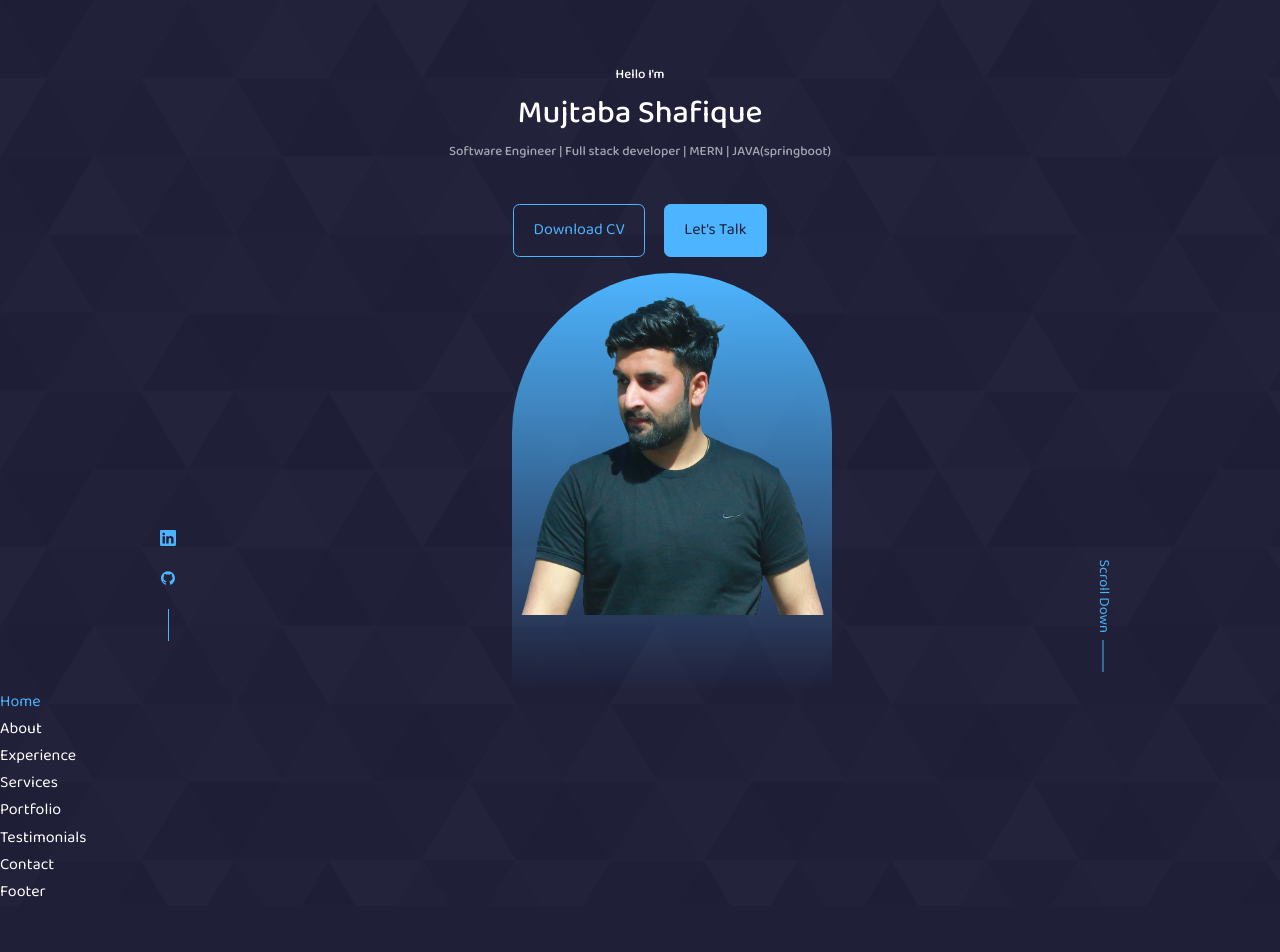
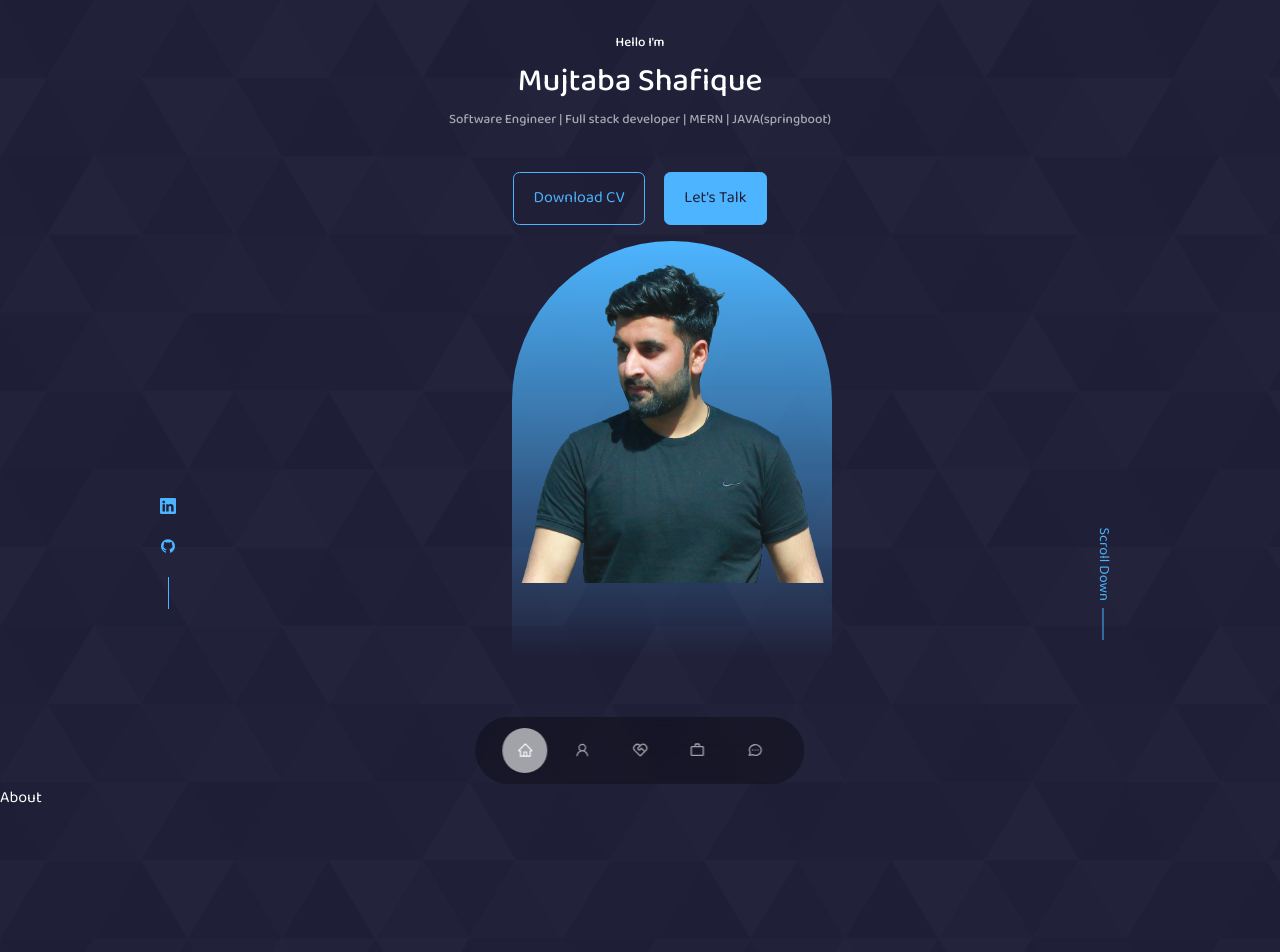
Before and after one commit to mujtabacodes/Portfolio-web-application, a React (Create React App) app: page / in a window 1280 px wide. Shown: the top 952 px of the page. Before the commit the page ends 906 px from the top, so only its background shows below. Built offline with nearby package versions, Linux system fonts and the light colour scheme.

Commit message:
Nav completed

```diff
--- a/src/assets/css/index.css
+++ b/src/assets/css/index.css
@@ -48,7 +48,10 @@
 h1,h2,h3,h4,h5{
     font-weight: 500;
 }
-
+section{
+    height:100vh;
+    margin-top: 8rem;
+}
 section>h2,section>h5{
     text-align: center;
     color:var(--color-light);
--- a/src/components/about/About.jsx
+++ b/src/components/about/About.jsx
@@ -2,6 +2,6 @@
 import './about.css'
 export default function About() {
   return (
-    <div>About</div>
+    <section id='about'>About</section>
   )
 }
--- a/src/components/contact/Contact.jsx
+++ b/src/components/contact/Contact.jsx
@@ -2,6 +2,6 @@
 import './contact.css'
 export default function Contact() {
   return (
-    <div>Contact</div>
+    <section id='contact'>Contact</section>
   )
 }
--- a/src/components/education/Education.jsx
+++ b/src/components/education/Education.jsx
@@ -2,6 +2,6 @@
 import './education.css'
 export default function Education() {
   return (
-    <div>Education</div>
+    <section id='education'>Education</section>
   )
 }
--- a/src/components/experience/Experience.jsx
+++ b/src/components/experience/Experience.jsx
@@ -2,6 +2,6 @@
 import './experience.css'
 export default function Experience() {
   return (
-    <div>Experience</div>
+    <section id='experience'>Experience</section>
   )
 }
--- a/src/components/footer/Footer.jsx
+++ b/src/components/footer/Footer.jsx
@@ -2,6 +2,6 @@
 import './footer.css'
 export default function Footer() {
   return (
-    <div>Footer</div>
+    <section id='footer'>Footer</section>
   )
 }
--- a/src/components/home/home.css
+++ b/src/components/home/home.css
@@ -1,6 +1,6 @@
 header {
   height: 100vh;
-  padding-top: 4rem;
+  padding-top:2rem;
   overflow: hidden;
 }
 
--- a/src/components/nav/Nav.jsx
+++ b/src/components/nav/Nav.jsx
@@ -1,9 +1,26 @@
 import React from 'react'
+import { useState } from 'react'
 import './nav.css'
+import {AiOutlineHome} from 'react-icons/ai'
+import {AiOutlineUser} from 'react-icons/ai'
+import {RiServiceLine} from 'react-icons/ri'
+import {MdWorkOutline} from 'react-icons/md'
+import {TbMessageCircle} from 'react-icons/tb'
+
+
 export default function Nav() {
+ const [activeNav, setactiveNav] = useState('#')
   return (
    <>
-   <a href="#">Home</a>
+   <nav>
+
+
+   <a href="#" onClick={()=>setactiveNav('#')}  className={activeNav==='#' ? 'active' : ' '}><AiOutlineHome/></a>
+   <a href="#about" onClick={()=>setactiveNav('#about')} className={activeNav==='#about'?'active':''}><AiOutlineUser/></a>
+   <a href="#experience" onClick={()=>setactiveNav('#experience')} className={activeNav==='#experience'?'active':''}><RiServiceLine/></a>
+   <a href="#portfolio" onClick={()=>setactiveNav('#portfolio')} className={activeNav==='#portfolio'?'active':''}><MdWorkOutline/></a>
+   <a href="#contact" onClick={()=>setactiveNav('#contact')} className={activeNav==='#contact'?'active':''}><TbMessageCircle/></a>
+   </nav>
    </>
   )
 }
--- a/src/components/nav/nav.css
+++ b/src/components/nav/nav.css
@@ -0,0 +1,33 @@
+nav{
+    background-color: rgba(0,0,0,0.3);
+    width: max-content;
+    display: block;
+    padding: 0.7rem 1.7rem;
+    z-index: 2;
+    position: fixed;
+    left: 50%;
+    margin-bottom: -1rem;
+    transform:translateX(-50%);
+   bottom: 0px;
+
+    bottom: 2rem;
+    display: flex;
+    gap: 0.8rem;
+    border-radius: 3rem;
+    backdrop-filter:blur(15px)
+}
+
+nav a{
+    background-color: transparent;
+    padding: 0.9rem;
+    border-radius: 50%;
+    display: flex;
+    color:var(--color-light)
+}
+nav a:hover{
+    background:rgba(0,0,0,0.3);
+}
+nav a.active{
+    background: var(--color-light);
+    color: var(--color-white);
+}
--- a/src/components/portfolio/Portfolio.jsx
+++ b/src/components/portfolio/Portfolio.jsx
@@ -2,6 +2,6 @@
 import './portfolio.css'
 export default function Portfolio() {
   return (
-    <div>Portfolio</div>
+    <section id='portfolio'>Portfolio</section>
   )
 }
--- a/src/components/services/Services.jsx
+++ b/src/components/services/Services.jsx
@@ -2,6 +2,6 @@
 import './services.css'
 export default function Services() {
   return (
-    <div>Services</div>
+    <section id='services'>Services</section>
   )
 }
--- a/src/components/testimonials/Testimonials.jsx
+++ b/src/components/testimonials/Testimonials.jsx
@@ -2,6 +2,6 @@
 import './testimonials.css'
 export default function Testimonials() {
   return (
-    <div>Testimonials</div>
+    <section id='testimonials'>Testimonials</section>
   )
 }
```
